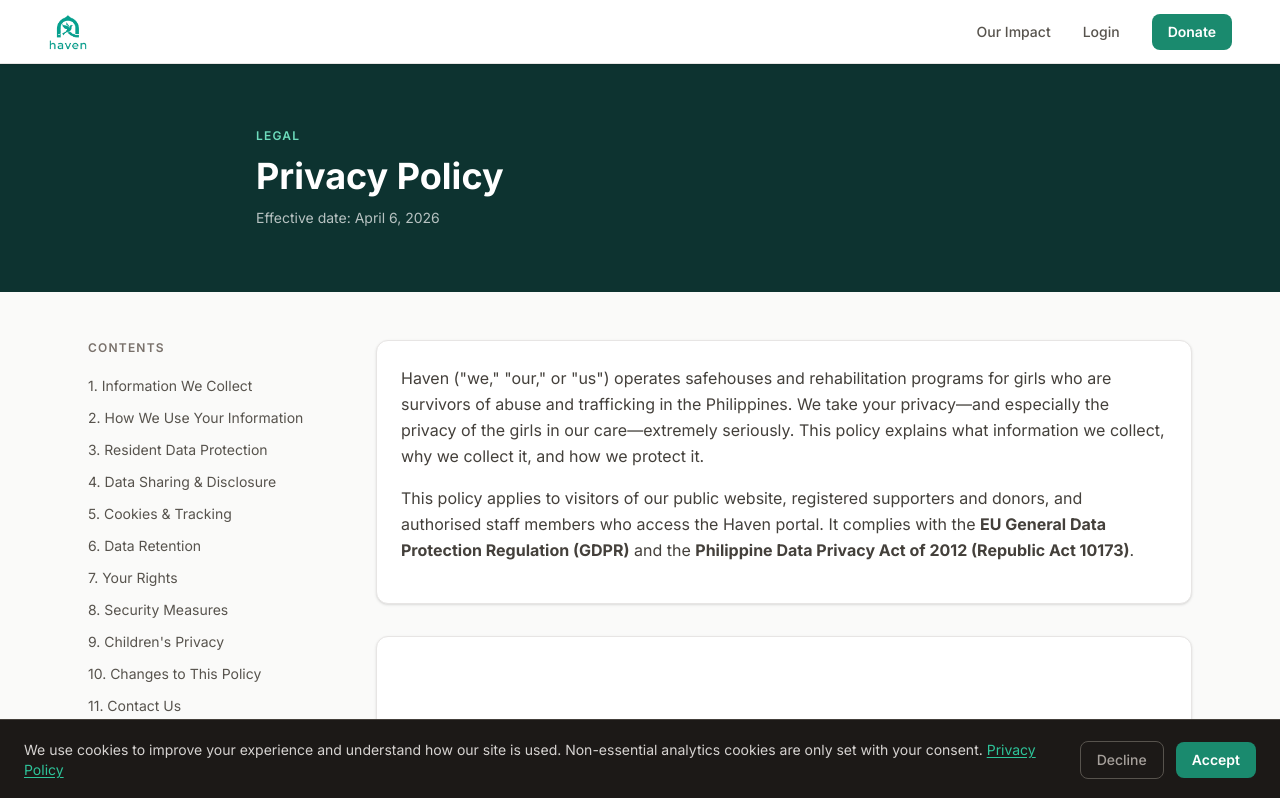
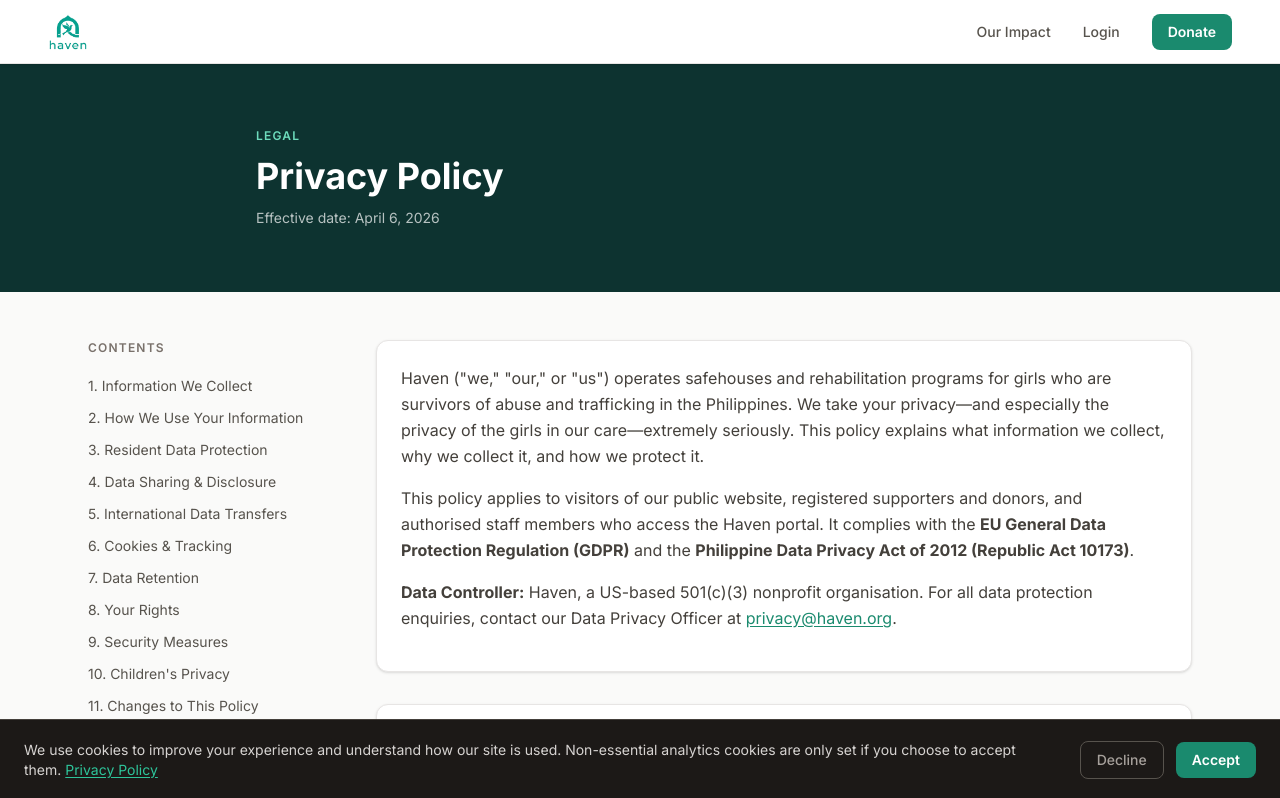
Before and after one commit to mpw46/Intex-II, a React (Vite) app in the folder frontend/: page /privacy in a window 1280 px wide. Shown: the top 798 px of the page. Built offline with nearby package versions, Linux system fonts and the light colour scheme; no server answers.

Commit message:
privacy fixes

```diff
--- a/frontend/src/components/CookieConsentBanner.tsx
+++ b/frontend/src/components/CookieConsentBanner.tsx
@@ -1,9 +1,9 @@
 import { useCookieConsent } from '../context/CookieConsentContext';
 
 function CookieConsentBanner() {
-  const { hasAcknowledgedConsent, acknowledgeConsent } = useCookieConsent();
+  const { hasResponded, acceptCookies, declineCookies } = useCookieConsent();
 
-  if (hasAcknowledgedConsent) return null;
+  if (hasResponded) return null;
 
   return (
     <div
@@ -15,9 +15,9 @@ function CookieConsentBanner() {
     >
       <p className="text-sm text-stone-300 mb-4 sm:mb-0">
         We use cookies to improve your experience and understand how our site is used.
-        Non-essential analytics cookies are only set with your consent.{' '}
+        Non-essential analytics cookies are only set if you choose to accept them.{' '}
         <a
-          href="/privacy"
+          href="/privacy#cookies"
           className="text-haven-teal-400 underline underline-offset-2 hover:text-haven-teal-300 transition-colors duration-150"
         >
           Privacy Policy
@@ -26,7 +26,7 @@ function CookieConsentBanner() {
       <div className="flex items-center gap-3 shrink-0">
         <button
           type="button"
-          onClick={acknowledgeConsent}
+          onClick={declineCookies}
           className="inline-flex items-center justify-center px-4 py-2
             bg-transparent text-stone-400 text-sm font-medium rounded-lg
             border border-stone-600 transition-colors duration-150
@@ -39,7 +39,7 @@ function CookieConsentBanner() {
         </button>
         <button
           type="button"
-          onClick={acknowledgeConsent}
+          onClick={acceptCookies}
           className="inline-flex items-center justify-center px-4 py-2
             bg-haven-teal-600 text-white text-sm font-semibold rounded-lg
             transition-colors duration-150 hover:bg-haven-teal-700
--- a/frontend/src/pages/PrivacyPage.tsx
+++ b/frontend/src/pages/PrivacyPage.tsx
@@ -19,13 +19,14 @@ const TOC = [
   { id: 'how-we-use-information',   label: '2. How We Use Your Information' },
   { id: 'resident-data',            label: '3. Resident Data Protection' },
   { id: 'data-sharing',             label: '4. Data Sharing & Disclosure' },
-  { id: 'cookies',                  label: '5. Cookies & Tracking' },
-  { id: 'data-retention',           label: '6. Data Retention' },
-  { id: 'your-rights',              label: '7. Your Rights' },
-  { id: 'security',                 label: '8. Security Measures' },
-  { id: 'children',                 label: '9. Children\'s Privacy' },
-  { id: 'changes',                  label: '10. Changes to This Policy' },
-  { id: 'contact',                  label: '11. Contact Us' },
+  { id: 'international-transfers',  label: '5. International Data Transfers' },
+  { id: 'cookies',                  label: '6. Cookies & Tracking' },
+  { id: 'data-retention',           label: '7. Data Retention' },
+  { id: 'your-rights',              label: '8. Your Rights' },
+  { id: 'security',                 label: '9. Security Measures' },
+  { id: 'children',                 label: '10. Children\'s Privacy' },
+  { id: 'changes',                  label: '11. Changes to This Policy' },
+  { id: 'contact',                  label: '12. Contact Us' },
 ];
 
 // ---------------------------------------------------------------------------
@@ -125,6 +126,15 @@ export default function PrivacyPage() {
               <strong>EU General Data Protection Regulation (GDPR)</strong> and the{' '}
               <strong>Philippine Data Privacy Act of 2012 (Republic Act 10173)</strong>.
             </Paragraph>
+            <Paragraph>
+              <strong>Data Controller:</strong> Haven, a US-based 501(c)(3) nonprofit
+              organisation. For all data protection enquiries, contact our Data Privacy
+              Officer at{' '}
+              <a href={`mailto:${CONTACT_EMAIL}`}
+                className="text-haven-teal-600 hover:text-haven-teal-700 underline underline-offset-2">
+                {CONTACT_EMAIL}
+              </a>.
+            </Paragraph>
           </div>
 
           <div className="bg-white rounded-xl border border-stone-200 shadow-sm p-6 lg:p-8">
@@ -181,7 +191,7 @@ export default function PrivacyPage() {
                     ['Providing and maintaining your account', 'Contract performance'],
                     ['Processing donations and issuing receipts', 'Contract performance'],
                     ['Sending donation updates and impact reports (if opted in)', 'Consent'],
-                    ['Improving the website through anonymised analytics', 'Legitimate interest'],
+                    ['Improving the website through anonymised analytics (only if cookies accepted)', 'Consent'],
                     ['Responding to your enquiries', 'Legitimate interest / Contract'],
                     ['Complying with legal or regulatory obligations', 'Legal obligation'],
                   ].map(([purpose, basis]) => (
@@ -250,9 +260,34 @@ export default function PrivacyPage() {
               networks.
             </Paragraph>
 
-            {/* 5. Cookies */}
+            {/* 5. International Data Transfers */}
+            <SectionHeading id="international-transfers">
+              5. International Data Transfers
+            </SectionHeading>
+            <Paragraph>
+              Haven is a US-based organisation serving programmes in the Philippines. Your
+              personal data may be processed in, or transferred to, countries outside your
+              own — including the United States and the European Economic Area — where we
+              use cloud services or infrastructure providers.
+            </Paragraph>
+            <Paragraph>
+              Our primary cloud infrastructure is hosted on <strong>Microsoft Azure</strong>.
+              Where personal data is transferred outside the Philippines or the EEA, we rely
+              on one or more of the following safeguards:
+            </Paragraph>
+            <BulletList items={[
+              'Standard Contractual Clauses (SCCs) approved by the European Commission',
+              'An adequacy decision by the relevant supervisory authority',
+              'Data-processing agreements that impose equivalent data-protection obligations on the recipient',
+            ]} />
+            <Paragraph>
+              You may request details of the specific safeguards in place for any transfer
+              by contacting our Data Privacy Officer.
+            </Paragraph>
+
+            {/* 6. Cookies */}
             <SectionHeading id="cookies">
-              5. Cookies &amp; Tracking
+              6. Cookies &amp; Tracking
             </SectionHeading>
             <Paragraph>
               We use a small number of cookies and browser storage items. You may accept
@@ -271,7 +306,7 @@ export default function PrivacyPage() {
                 </thead>
                 <tbody className="divide-y divide-stone-100">
                   {[
-                    ['haven-cookie-consent', 'localStorage', 'Stores your cookie preference', 'Never (until cleared)'],
+                    ['haven-cookie-consent', 'localStorage', 'Stores your cookie consent choice (accepted / declined)', 'Never (until cleared or reset)'],
                     ['haven-session', 'Session cookie', 'Maintains your authenticated session', 'Session end'],
                     ['_analytics', 'Analytics cookie', 'Anonymised page-view statistics (only if accepted)', '13 months'],
                   ].map(([name, type, purpose, expires]) => (
@@ -286,14 +321,18 @@ export default function PrivacyPage() {
               </table>
             </div>
             <Paragraph>
-              You can withdraw cookie consent at any time by clearing your browser's local
-              storage or by contacting us. Declining analytics cookies does not affect any
-              functionality of the website.
+              You can withdraw or change your cookie consent at any time by clicking the
+              "Cookie Preferences" link in the site footer, or by clearing the{' '}
+              <code className="text-xs bg-stone-100 px-1 py-0.5 rounded font-mono">
+                haven-cookie-consent
+              </code>{' '}
+              key from your browser's local storage. Declining analytics cookies does not
+              affect any functionality of the website.
             </Paragraph>
 
-            {/* 6. Data Retention */}
+            {/* 7. Data Retention */}
             <SectionHeading id="data-retention">
-              6. Data Retention
+              7. Data Retention
             </SectionHeading>
             <Paragraph>
               We retain personal data only for as long as necessary for the purpose it was
@@ -311,9 +350,9 @@ export default function PrivacyPage() {
               it can no longer be linked to an individual.
             </Paragraph>
 
-            {/* 7. Your Rights */}
+            {/* 8. Your Rights */}
             <SectionHeading id="your-rights">
-              7. Your Rights
+              8. Your Rights
             </SectionHeading>
             <Paragraph>
               Under GDPR and the Philippine Data Privacy Act, you have the following rights
@@ -338,9 +377,9 @@ export default function PrivacyPage() {
               before fulfilling a request.
             </Paragraph>
 
-            {/* 8. Security */}
+            {/* 9. Security */}
             <SectionHeading id="security">
-              8. Security Measures
+              9. Security Measures
             </SectionHeading>
             <Paragraph>
               We implement appropriate technical and organisational measures to protect
@@ -360,9 +399,9 @@ export default function PrivacyPage() {
               data has been compromised, please contact us immediately.
             </Paragraph>
 
-            {/* 9. Children's Privacy */}
+            {/* 10. Children's Privacy */}
             <SectionHeading id="children">
-              9. Children&apos;s Privacy
+              10. Children&apos;s Privacy
             </SectionHeading>
             <Paragraph>
               Our public website is not directed at children under the age of 18, and we
@@ -376,24 +415,27 @@ export default function PrivacyPage() {
               Residents are never identified by name or photograph on the public website.
             </Paragraph>
 
-            {/* 10. Changes */}
+            {/* 11. Changes */}
             <SectionHeading id="changes">
-              10. Changes to This Policy
+              11. Changes to This Policy
             </SectionHeading>
             <Paragraph>
               We may update this privacy policy from time to time. When we make material
-              changes, we will update the effective date at the top of this page and, where
-              appropriate, notify registered users by email at least 14 days before the
-              changes take effect.
+              changes, we will update the effective date at the top of this page and notify
+              registered users by email at least 14 days before the changes take effect.
+              Where any change requires a new legal basis for processing (for example,
+              expanding the purposes for which we use your data), we will seek fresh consent
+              from affected individuals before proceeding.
             </Paragraph>
             <Paragraph>
-              Continued use of the website after the revised policy takes effect constitutes
-              your acceptance of the updated terms.
+              Continued browsing of the website does not constitute consent to changed data
+              processing. If you object to material changes, you may request deletion of your
+              account by contacting us before the revised policy takes effect.
             </Paragraph>
 
-            {/* 11. Contact */}
+            {/* 12. Contact */}
             <SectionHeading id="contact">
-              11. Contact Us
+              12. Contact Us
             </SectionHeading>
             <Paragraph>
               If you have any questions about this privacy policy, wish to exercise your
```
Also changed, not shown: frontend/src/components/Layout.tsx (+9 -0 lines), frontend/src/context/CookieConsentContext.tsx (+28 -15 lines), 1 other file (tests, documents, lock files or other folders).
